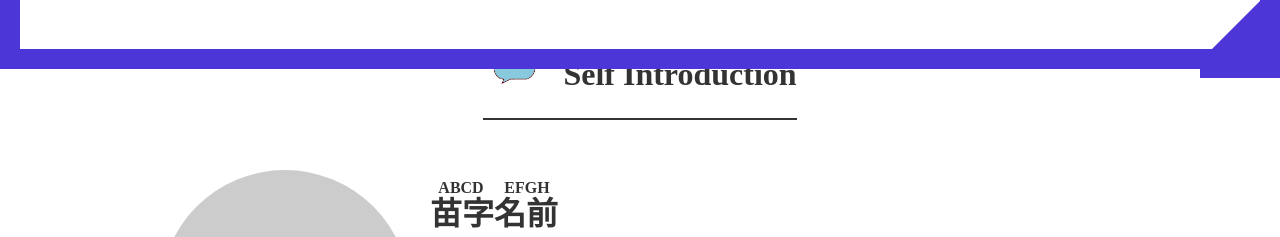
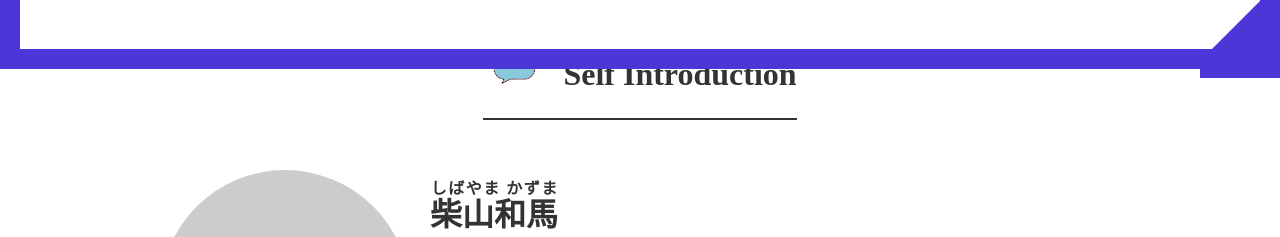
Before and after one commit to bishamon0911/hp2-1129, a plain HTML site: page index.html in a window 1280 px wide. Shown: the part 731-968 px from the top of the page. Drawn offline with nearby package versions, Linux system fonts and the light colour scheme.

Commit message:
Update index.html
名前変更

```diff
--- a/index.html
+++ b/index.html
@@ -34,7 +34,7 @@
         <div class="content">
           <img src="me.jpg" alt="苗字名前">
           <div class="text">
-            <h3 class="content-name"><ruby><rb>苗字名前</rb><rt>ABCD EFGH</rt> </ruby></h3>
+            <h3 class="content-name"><ruby><rb>柴山和馬</rb><rt>しばやま かずま</rt> </ruby></h3>
             <p>東京都出身　B型　いて座<br>趣味：野球　|　キャンプ</p>
             <p>中学は野球部、高校は陸上部でした。<br>身体を動かすのが好きで今でも大学生や社会人の方たちと草野球をしています。<br>
               池袋のお勧めの場所は、<a href="https://grandscape-ikebukuro.jp/">グランドスケープ池袋</a>の屋上にあるバッティングセンター。<br>
```
